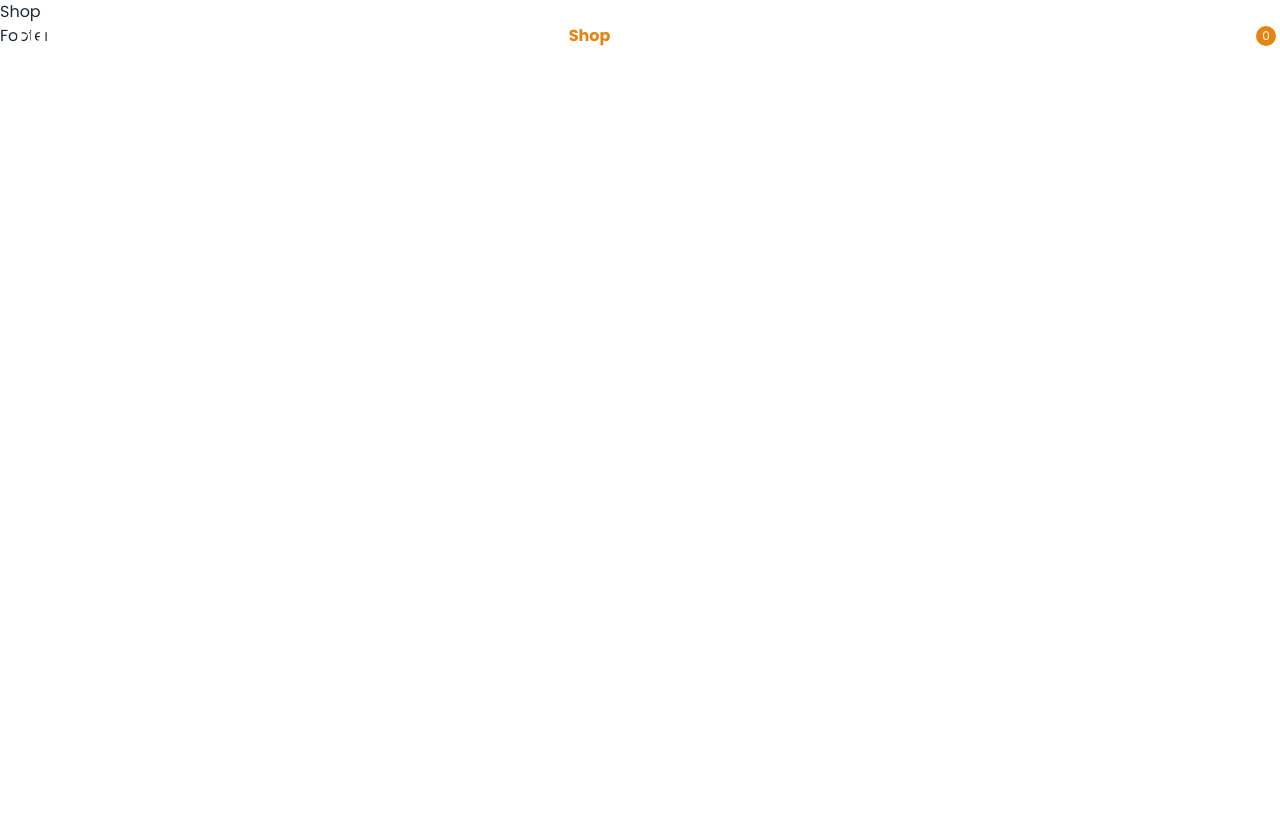
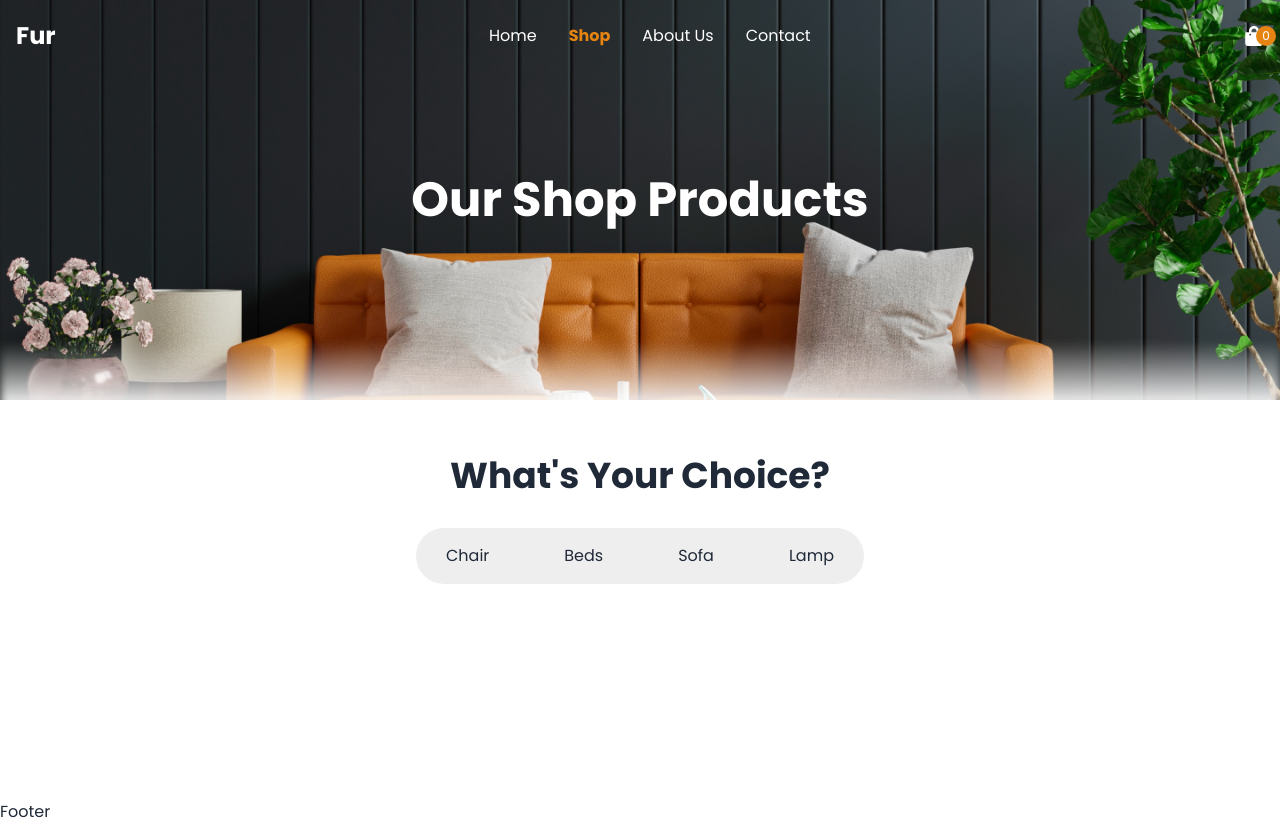
Before and after one commit to AshikurZaman01/Furniture-Landing-Page, a React (Vite) app: page /shop in a window 1280 px wide. Before the commit the page ends 800 px from the top, so only its background shows below. Built offline with nearby package versions, Linux system fonts and the light colour scheme.

Commit message:
add category tabs

```diff
--- a/src/Components/Pages/Home/Home.jsx
+++ b/src/Components/Pages/Home/Home.jsx
@@ -1,4 +1,5 @@
 import WhyChoose from "../../WhyChoose/WhyChoose";
+import Products from "../Shop/Products/Products";
 import Hero from "./Hero/Hero";
 
 const Home = () => {
@@ -7,6 +8,8 @@ const Home = () => {
             <Hero />
 
             <WhyChoose></WhyChoose>
+
+            <Products headline="Best Selling Products"></Products>
         </div>
     );
 };
--- /dev/null
+++ b/src/Components/Pages/Shop/Products/Products.jsx
@@ -0,0 +1,32 @@
+
+const Products = ({ headline }) => {
+
+    const categories = ['Chair', "Beds", "Sofa", "Lamp"]
+
+    return (
+        <div>
+
+            <div className='section-container mx-auto'>
+                <h2 className='text-4xl font-bold text-center my-8'>{headline}</h2>
+
+                {/* category tabs */}
+                <div className='bg-[#EEEEEE] max-w-md mx-auto sm:rounded-full  md:p-2.5 mb-16'>
+                    <div className="flex  flex-wrap  sm:flex-row md:justify-between justify-center items-center gap-4">
+                        {
+                            categories.map((category, indx) => (
+
+                                <button key={indx}
+                                    className={`py-1.5 sm:px-5 px-8 rounded-full hover:bg-primary hover:text-white transition-colors `}>
+                                    {category}</button>
+                            ))
+                        }
+                    </div>
+                </div>
+                {/* category tabs */}
+            </div>
+
+        </div>
+    )
+}
+
+export default Products
--- a/src/Components/Pages/Shop/Shop.jsx
+++ b/src/Components/Pages/Shop/Shop.jsx
@@ -1,9 +1,34 @@
-import React from 'react'
+import { motion } from 'framer-motion';
+import bannerImage from '../../../../src/assets/images/banner.png';
+import Products from './Products/Products';
 
 const Shop = () => {
     return (
-        <div>Shop</div>
+        <section className='min-h-screen '>
+            <div
+                className="relative w-full h-[400px] bg-cover bg-center flex items-center justify-center text-white"
+                style={{
+                    backgroundImage: `url(${bannerImage})`,
+                }}
+            >
+                <motion.h1
+                    className='text-5xl font-bold'
+                    initial={{ opacity: 0, y: -50 }} // Starting position and opacity
+                    animate={{ opacity: 1, y: 0 }} // Ending position and opacity
+                    transition={{ duration: 0.6 }} // Animation duration
+                >
+                    Our Shop Products
+                </motion.h1>
+
+                <div className='absolute inset-x-0 bottom-0 h-1/3 -mb-2 bg-gradient-to-t from-white via-transparent to-transparent blur-sm'></div>
+            </div>
+
+            <div>
+                <Products headline="What's Your Choice?"></Products>
+            </div>
+
+        </section>
     )
 }
 
-export default Shop
+export default Shop;
```
